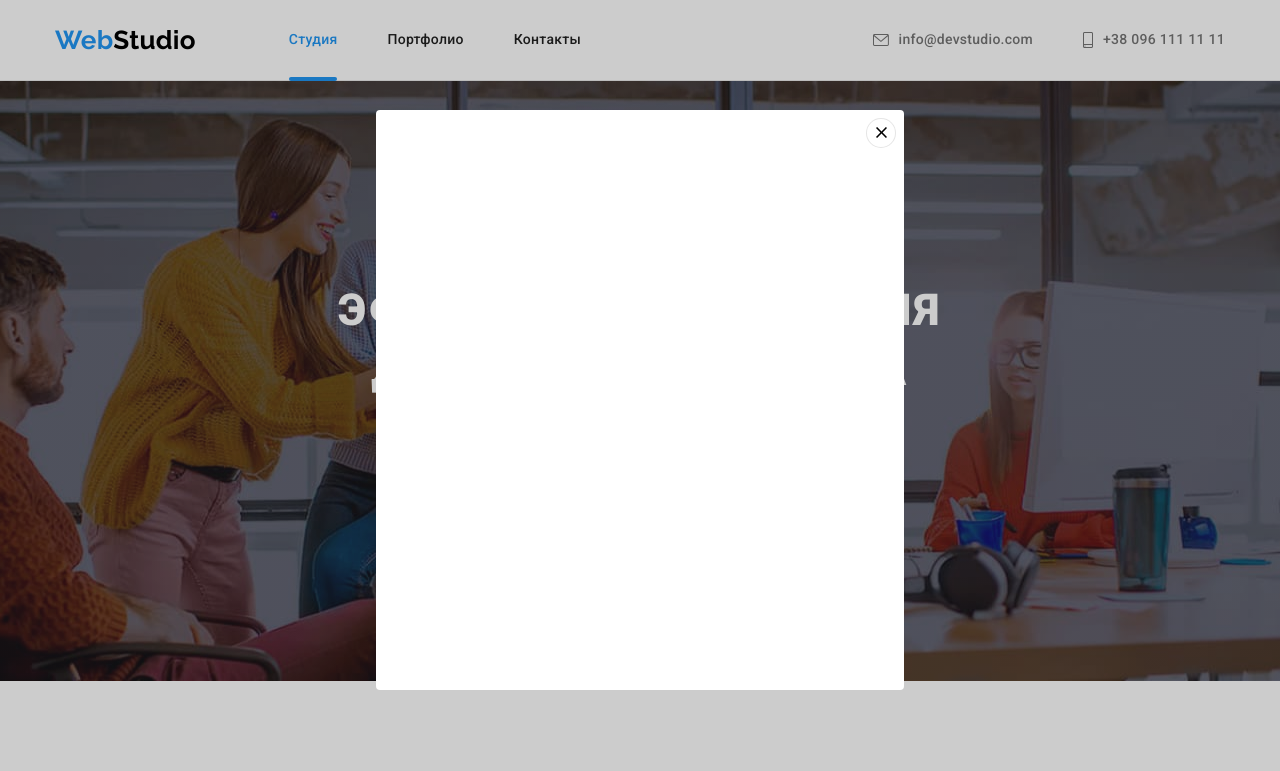
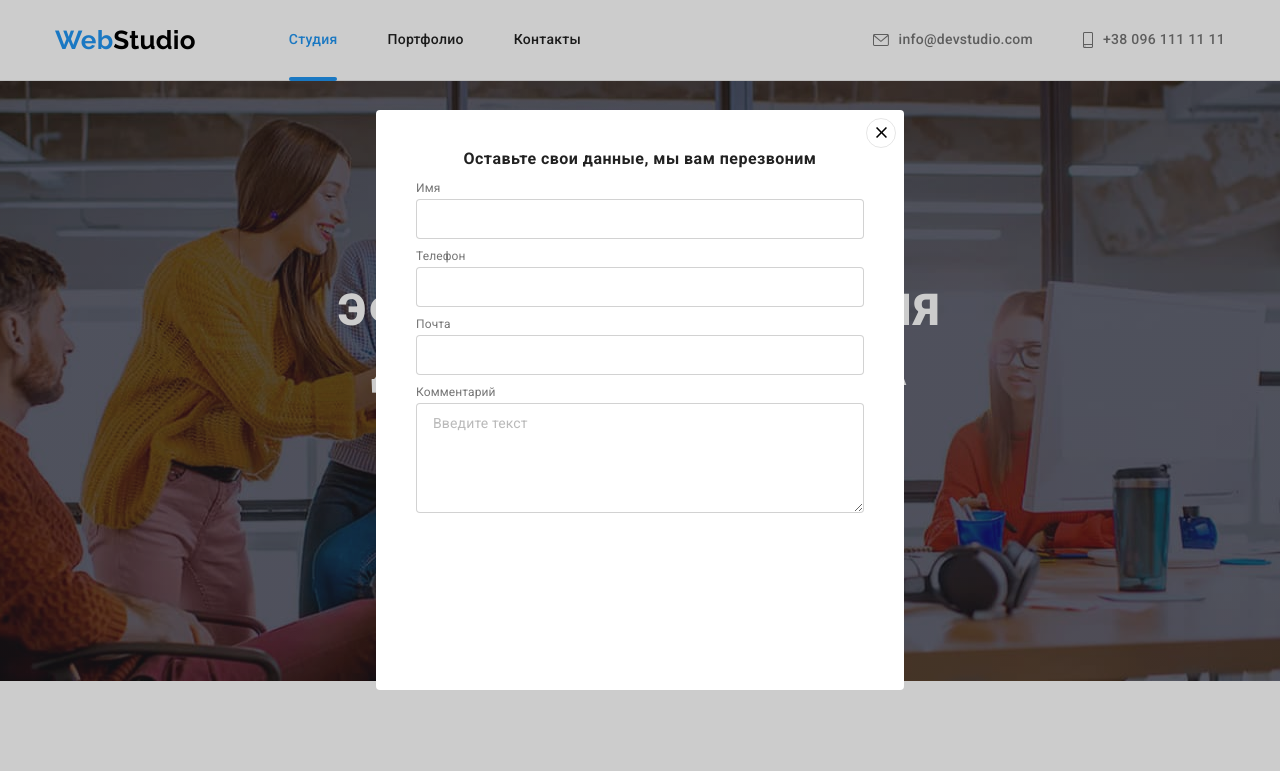
Before and after one commit to mkundeev/goit-markup-hw-06, a plain HTML site: page index.html in a window 1280 px wide. Both pictures are taken after a click on the button "Заказать услугу". Shown: the top 771 px of the page. Drawn offline with nearby package versions, Linux system fonts and the light colour scheme.

Commit message:
form-feedback

```diff
--- a/css/styles.css
+++ b/css/styles.css
@@ -601,6 +601,7 @@ button{
   transform: scale(1);
 
 
+
   transition: opacity 500ms var(--time-function);
 
 
@@ -625,6 +626,7 @@ border-radius: 4px;
 top: 50%;
 left: 50%;
 transform: translate(-50%, -50%) scale(1);
+padding: 40px;
 
 transition:transform 500ms var(--time-function);
 }
@@ -638,7 +640,11 @@ transition:transform 500ms var(--time-function);
   border-radius: 50%;
   border:1px solid rgba(0, 0, 0, 0.1);
   padding: 0;
-  background-color: #fff;
+  background-color:transparent;
+
+  transition: fill 500ms var(--time-function);
+
+
 
 }
 .icon-close {
@@ -649,3 +655,56 @@ transition:transform 500ms var(--time-function);
   width: 18px;
   margin: 0 auto;
 }
+.close:hover {
+  fill: var(--accent-color);
+}
+/* --------------------form---------------------- */
+
+.form-feedback {
+  display: flex;
+  flex-direction: column;
+  margin-bottom: 10px;
+}
+.form-feedback-header {
+
+font-size: 20;
+font-weight: 700;
+color: #212121;
+line-height: 1.17;
+text-align: center;
+margin-bottom: 12px;
+}
+
+.form-feedback input,
+.form-feedback textarea
+ {
+  border-radius: 4px;
+  border: 1px solid rgba(33, 33, 33, 0.2);
+}
+
+input,
+textarea {
+  padding: 12px 16px;
+  font-family: inherit;
+  font-size: 12px;
+  line-height: 1.17;
+  letter-spacing: 0.01em;
+  margin-top: 4px;
+  color: var(--main-text-color);
+}
+
+.feedback-item {
+  display: flex;
+  flex-direction: column;
+  margin-bottom: 10px;
+  font-size: 12px;
+  line-height: 1.17;
+  letter-spacing: 0.01em;
+}
+
+textarea::placeholder {
+  font-size: 14px;
+  line-height: 1.14;
+  letter-spacing: 0.01em;
+  color: rgba(117, 117, 117, 0.5);
+}
--- a/index.html
+++ b/index.html
@@ -373,7 +373,29 @@
                         <use href="./images/icons.svg#icon-modal" ></use>
                     </svg>
                 </button>
+                <!-- -----form--------- -->
+                <div class="form-feedback" role="group" aria-labelledby="contact-details-head">
+                    <p class="form-feedback-header" id="contact-details-head">Оставьте свои данные, мы вам перезвоним</p>
+                    <label class="feedback-item">
+                        Имя
+                        <input type="text" name="username" />
+                    </label>
+                    <label class="feedback-item">
+                        Телефон
+                        <input type="tel" name="username" />
+                    </label>
+                    <label class="feedback-item">
+                        Почта
+                        <input type="email" name="email" />
+                    </label>
+                    <label class="feedback-item">
+                        Комментарий
+                        <textarea name="feedback" rows="6" placeholder="Введите текст"></textarea>
+                    </label>
+                </div>
+
             </div>
+
         </div>
 
 
```
